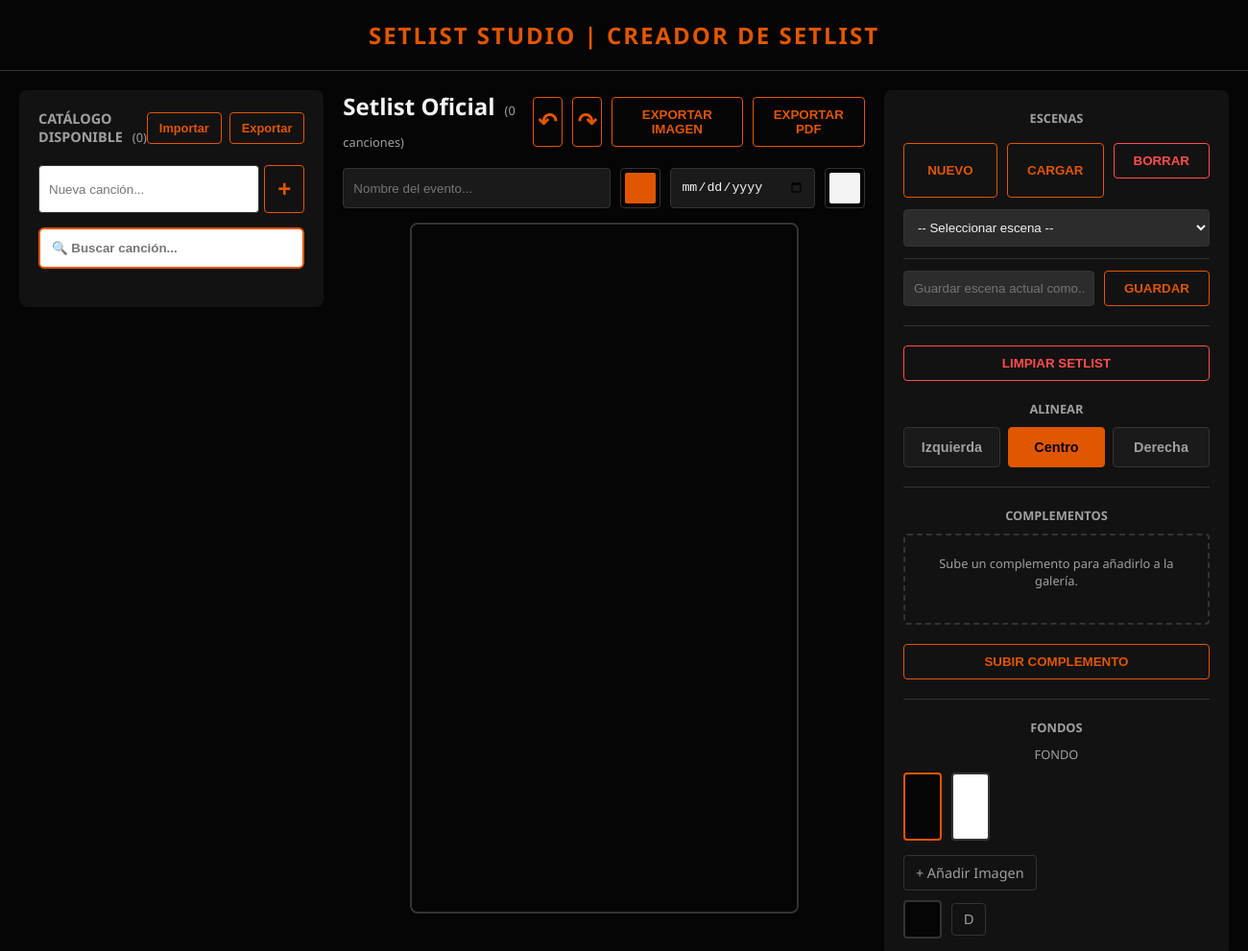
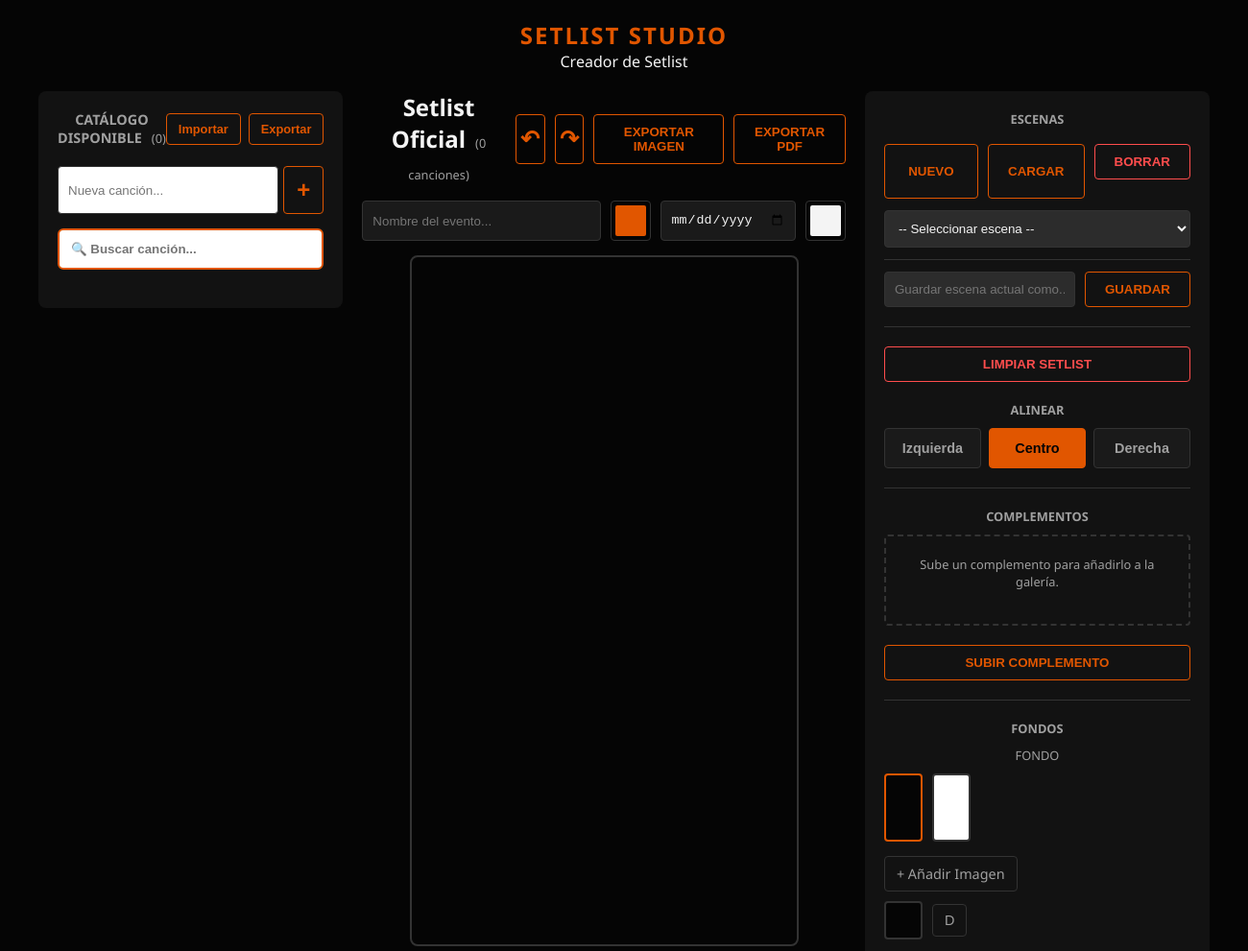
Before and after one commit to michaeldavidbc/Setlist-Studio, an Electron app: page index.html in a window 1300 px wide. Shown: the top 991 px of the page at 96% size. Drawn offline with nearby package versions, Linux system fonts and the light colour scheme; a script that the page names is missing.

Commit message:
Subtitulo en blanco

```diff
--- a/estilos.css
+++ b/estilos.css
@@ -29,6 +29,10 @@ header h1 {
     color: var(--neon-acento);
     text-transform: uppercase;
     letter-spacing: 2px;
+}
+
+.sub-title {
+    color: var(--blanco-texto);
 }
 
 .contenedor-principal {
--- a/index.html
+++ b/index.html
@@ -13,9 +13,10 @@
   </head>
   <body>
     <header>
-      <h1>Setlist Studio | Creador de Setlist</h1>
-    </header>
-
+     <h1 class="main-title">
+      Setlist Studio
+    </h1>
+    <p class="sub-title">Creador de Setlist</p>
     <main class="contenedor-principal">
       <section class="panel-catalogo">
         <div class="cabecera-catalogo">
```
